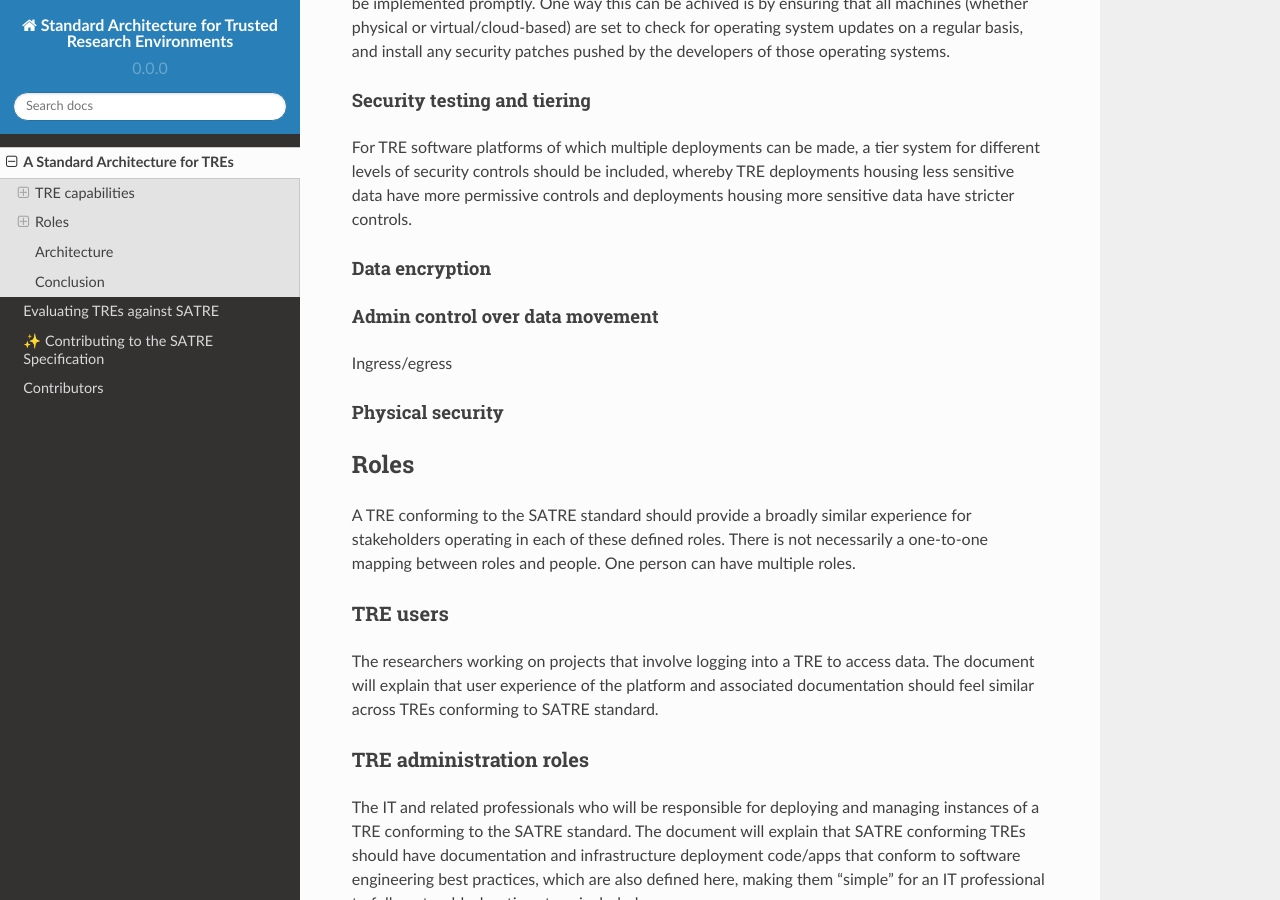
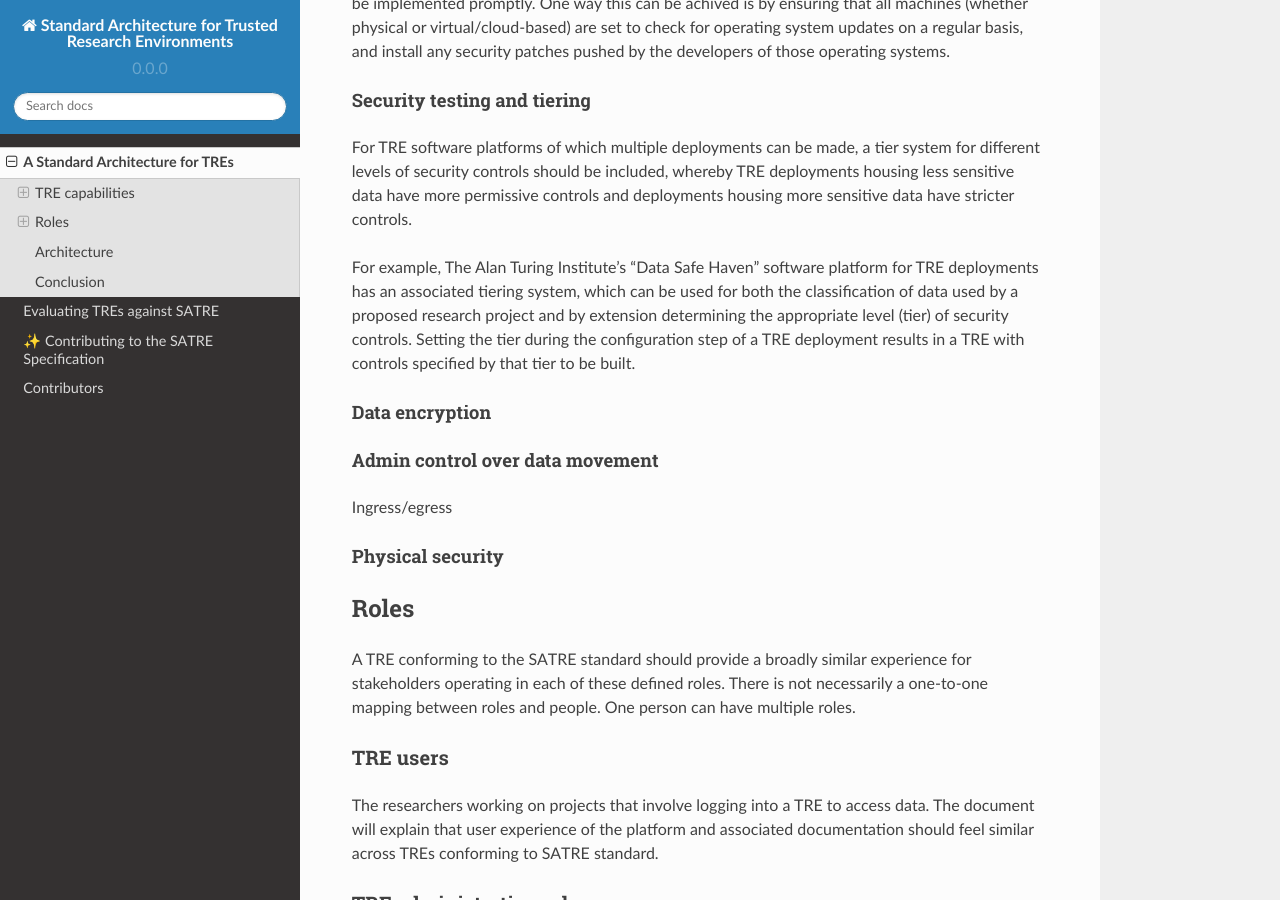
Before and after one commit to sa-tre/satre-specification, a Sphinx documentation site: the page built from docs/source/standard.md, in a window 1280 px wide and 900 px high, scrolled down 2776 px. Built offline with Sphinx 7.4.7 and the Read the Docs theme 2.0.0, drawn with Linux system fonts in a browser that asks for light colours.

Commit message:
tiering basics

```diff
--- a/docs/source/standard.md
+++ b/docs/source/standard.md
@@ -111,6 +111,8 @@ Im addition, regular vulnerability scans of infrastructure should be conducted,
 
 For TRE software platforms of which multiple deployments can be made, a tier system for different levels of security controls should be included, whereby TRE deployments housing less sensitive data have more permissive controls and deployments housing more sensitive data have stricter controls.
 
+For example, The Alan Turing Institute's "Data Safe Haven" software platform for TRE deployments has an associated tiering system, which can be used for both the classification of data used by a proposed research project and by extension determining the appropriate level (tier) of security controls. Setting the tier during the configuration step of a TRE deployment results in a TRE with controls specified by that tier to be built.
+
 #### Data encryption
 
 #### Admin control over data movement
```
